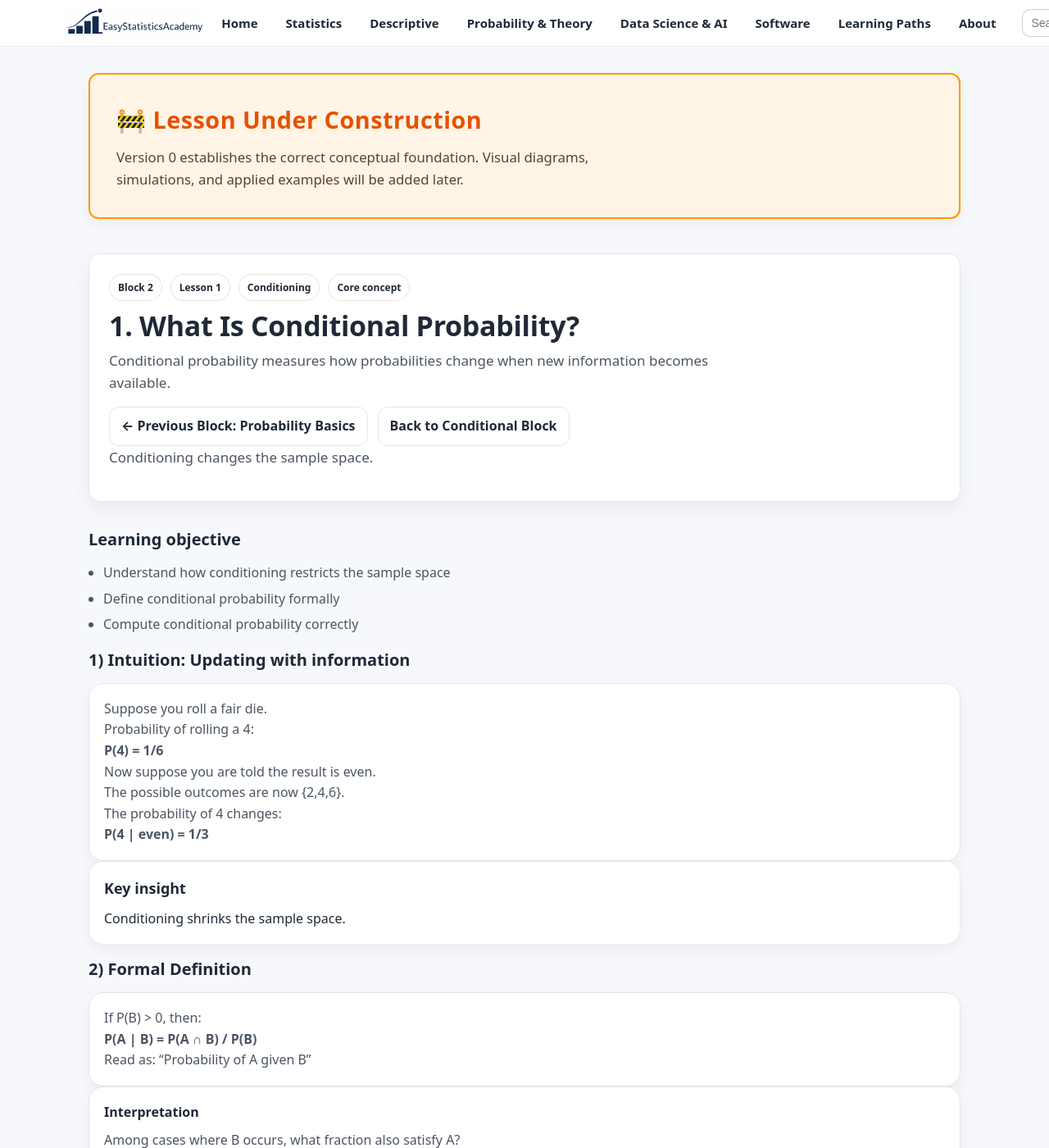
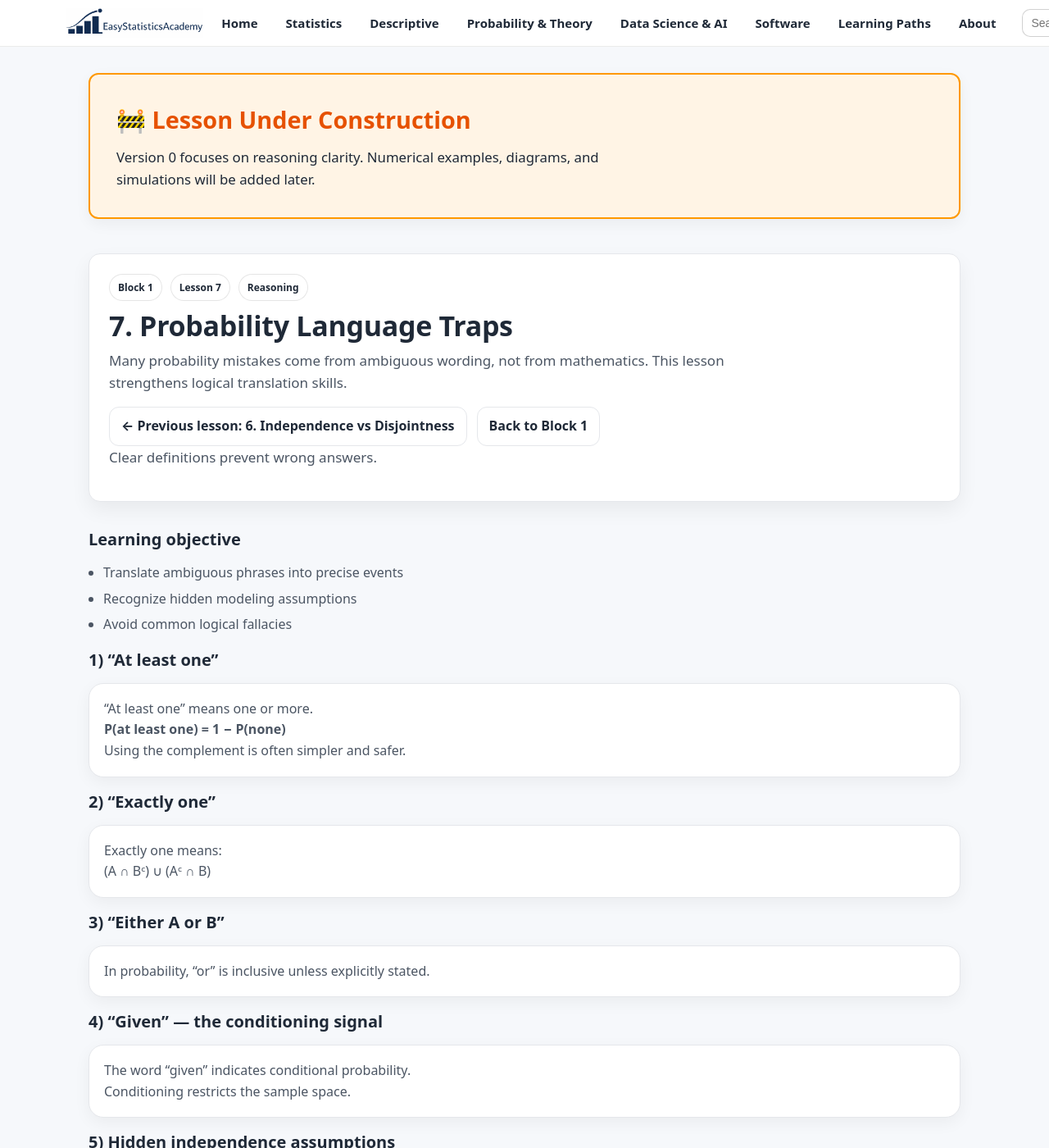
Before and after one commit to ammar-homaida-statistics/easystatisticsacademy, a Jekyll site: the page built from probability/basics/conditional-language-traps/index.md, in a window 1280 px wide and 1400 px high. Shown: the whole window at 82% size. Built offline with Jekyll 4.4.1, drawn with Linux system fonts in a browser that asks for light colours; some of the changed text lies outside the part shown.

Commit message:
Fix code

```diff
--- a/probability/basics/conditional-language-traps/index.md
+++ b/probability/basics/conditional-language-traps/index.md
@@ -1,8 +1,8 @@
 ---
 layout: default
-title: "1. What Is Conditional Probability?"
-description: "Understand how conditioning changes the sample space and how to compute conditional probability correctly."
-permalink: /probability/conditional/what-is-conditional-probability/
+title: "7. Probability Language Traps (Common Mistakes)"
+description: "Identify and avoid common probability errors caused by ambiguous language and hidden assumptions."
+permalink: /probability/basics/conditional-language-traps/
 sidebar: false
 ---
 
@@ -10,24 +10,24 @@ sidebar: false
 <section class="section section-slim">
   <div class="callout" style="background:#fff4e5; border:2px solid #ff9800; padding:2rem; border-radius:12px;">
     <div class="callout-copy">
-      <h2 style="margin-top:0; color:#e65100; font-size:1.8rem; letter-spacing:0.5px;">
+      <h2 style="margin-top:0; color:#e65100; font-size:1.8rem;">
         🚧 Lesson Under Construction
       </h2>
-      <p style="margin:0; font-size:1.05rem; color:#5d4037; line-height:1.6;">
-        Version 0 establishes the correct conceptual foundation. Visual diagrams,
-        simulations, and applied examples will be added later.
+      <p style="margin:0; font-size:1.05rem; line-height:1.6;">
+        Version 0 focuses on reasoning clarity. Numerical examples,
+        diagrams, and simulations will be added later.
       </p>
     </div>
   </div>
 </section>
 
-<!-- ✅ Update last visited lesson (conditional block key) -->
+<!-- ✅ Update last visited lesson for basics block -->
 <script>
   (function () {
-    var KEY = "esa_continue_probability_conditional_lesson_v0";
+    var KEY = "esa_continue_probability_basics_lesson_v0";
     localStorage.setItem(KEY, JSON.stringify({
-      url: "/probability/conditional/what-is-conditional-probability/",
-      label: "Conditional Lesson 1 — What Is Conditional Probability?",
+      url: "/probability/basics/conditional-language-traps/",
+      label: "Lesson 7 — Probability Language Traps",
       ts: Date.now()
     }));
   })();
@@ -38,30 +38,29 @@ sidebar: false
     <div class="hero-copy">
 
       <div class="badge-row">
-        <span class="badge">Block 2</span>
-        <span class="badge">Lesson 1</span>
-        <span class="badge">Conditioning</span>
-        <span class="badge">Core concept</span>
+        <span class="badge">Block 1</span>
+        <span class="badge">Lesson 7</span>
+        <span class="badge">Reasoning</span>
       </div>
 
-      <h1>1. What Is Conditional Probability?</h1>
+      <h1>7. Probability Language Traps</h1>
 
       <p class="lead">
-        Conditional probability measures how probabilities change
-        when new information becomes available.
+        Many probability mistakes come from ambiguous wording,
+        not from mathematics. This lesson strengthens logical translation skills.
       </p>
 
       <div class="hero-actions">
+        <a class="btn btn-outline" href="/probability/basics/independence-vs-disjointness/">
+          ← Previous lesson: 6. Independence vs Disjointness
+        </a>
         <a class="btn btn-outline" href="/probability/basics/">
-          ← Previous Block: Probability Basics
-        </a>
-        <a class="btn btn-outline" href="/probability/conditional/">
-          Back to Conditional Block
+          Back to Block 1
         </a>
       </div>
 
       <p class="muted-mini">
-        Conditioning changes the sample space.
+        Clear definitions prevent wrong answers.
       </p>
 
     </div>
@@ -74,93 +73,82 @@ sidebar: false
   </div>
 
   <ul class="bullets">
-    <li>Understand how conditioning restricts the sample space</li>
-    <li>Define conditional probability formally</li>
-    <li>Compute conditional probability correctly</li>
+    <li>Translate ambiguous phrases into precise events</li>
+    <li>Recognize hidden modeling assumptions</li>
+    <li>Avoid common logical fallacies</li>
   </ul>
 </section>
 
 <section class="section">
   <div class="section-head">
-    <h2>1) Intuition: Updating with information</h2>
+    <h2>1) “At least one”</h2>
   </div>
 
   <div class="card">
     <p>
-      Suppose you roll a fair die.
+      “At least one” means one or more.
     </p>
 
-    <p>
-      Probability of rolling a 4:
-    </p>
-
-    <p><strong>P(4) = 1/6</strong></p>
+    <p><strong>P(at least one) = 1 − P(none)</strong></p>
 
     <p>
-      Now suppose you are told the result is even.
-    </p>
-
-    <p>
-      The possible outcomes are now {2,4,6}.
-    </p>
-
-    <p>
-      The probability of 4 changes:
-    </p>
-
-    <p><strong>P(4 | even) = 1/3</strong></p>
-  </div>
-
-  <div class="callout">
-    <div class="callout-copy">
-      <h2>Key insight</h2>
-      <p style="margin:0;">
-        Conditioning shrinks the sample space.
-      </p>
-    </div>
-  </div>
-</section>
-
-<section class="section">
-  <div class="section-head">
-    <h2>2) Formal Definition</h2>
-  </div>
-
-  <div class="card">
-    <p>
-      If P(B) > 0, then:
-    </p>
-
-    <p><strong>P(A | B) = P(A ∩ B) / P(B)</strong></p>
-
-    <p>
-      Read as:
-      “Probability of A given B”
-    </p>
-  </div>
-
-  <div class="card">
-    <h3>Interpretation</h3>
-    <p>
-      Among cases where B occurs,
-      what fraction also satisfy A?
+      Using the complement is often simpler and safer.
     </p>
   </div>
 </section>
 
 <section class="section">
   <div class="section-head">
-    <h2>3) Why this formula makes sense</h2>
+    <h2>2) “Exactly one”</h2>
   </div>
 
   <div class="card">
     <p>
-      If we restrict attention only to B,
-      the total probability mass becomes P(B).
+      Exactly one means:
     </p>
 
     <p>
-      We then rescale probabilities within that restricted universe.
+      (A ∩ Bᶜ) ∪ (Aᶜ ∩ B)
+    </p>
+  </div>
+</section>
+
+<section class="section">
+  <div class="section-head">
+    <h2>3) “Either A or B”</h2>
+  </div>
+
+  <div class="card">
+    <p>
+      In probability, “or” is inclusive unless explicitly stated.
+    </p>
+  </div>
+</section>
+
+<section class="section">
+  <div class="section-head">
+    <h2>4) “Given” — the conditioning signal</h2>
+  </div>
+
+  <div class="card">
+    <p>
+      The word “given” indicates conditional probability.
+    </p>
+
+    <p>
+      Conditioning restricts the sample space.
+    </p>
+  </div>
+</section>
+
+<section class="section">
+  <div class="section-head">
+    <h2>5) Hidden independence assumptions</h2>
+  </div>
+
+  <div class="card">
+    <p>
+      Do not multiply probabilities unless independence is justified.
     </p>
   </div>
 </section>
@@ -168,10 +156,12 @@ sidebar: false
 <section class="section section-slim">
   <div class="callout">
     <div class="callout-copy">
-      <h2>Common mistakes</h2>
+      <h2>Common mistakes checklist</h2>
       <ul class="bullets">
-        <li>Forgetting to divide by P(B)</li>
-        <li>Ignoring that P(B) must be positive</li>
+        <li>Misreading “at least”</li>
+        <li>Ignoring complement strategy</li>
+        <li>Using exclusive OR without justification</li>
+        <li>Multiplying without checking independence</li>
         <li>Confusing P(A|B) with P(B|A)</li>
       </ul>
     </div>
@@ -183,9 +173,9 @@ sidebar: false
     <div class="callout-copy">
       <h2>Outcome of this lesson</h2>
       <ul class="bullets">
-        <li>Understand how new information changes probability</li>
-        <li>Use the conditional probability formula correctly</li>
-        <li>Prepare for multiplication rule next</li>
+        <li>Translate ambiguous phrases correctly</li>
+        <li>Recognize conditional language</li>
+        <li>Avoid silent modeling assumptions</li>
       </ul>
     </div>
   </div>
@@ -196,12 +186,12 @@ sidebar: false
     <div class="callout-copy">
       <h2>Next lesson</h2>
       <p style="margin:0;">
-        Now we derive the multiplication rule from conditional probability.
+        We conclude Block 1 by applying all concepts in small modeling cases.
       </p>
 
       <div class="pill-row" style="margin-top:1rem;">
-        <a class="btn" href="/probability/conditional/multiplication-rule/">
-          Next lesson: 2. The Multiplication Rule →
+        <a class="btn" href="/probability/basics/modeling-randomness-mini-cases/">
+          Next lesson: 8. Modeling Randomness: Mini Cases →
         </a>
       </div>
     </div>
```
